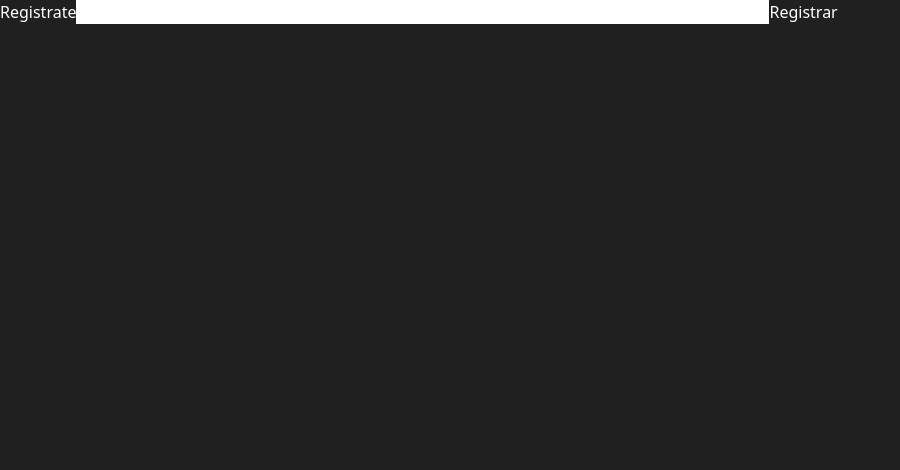
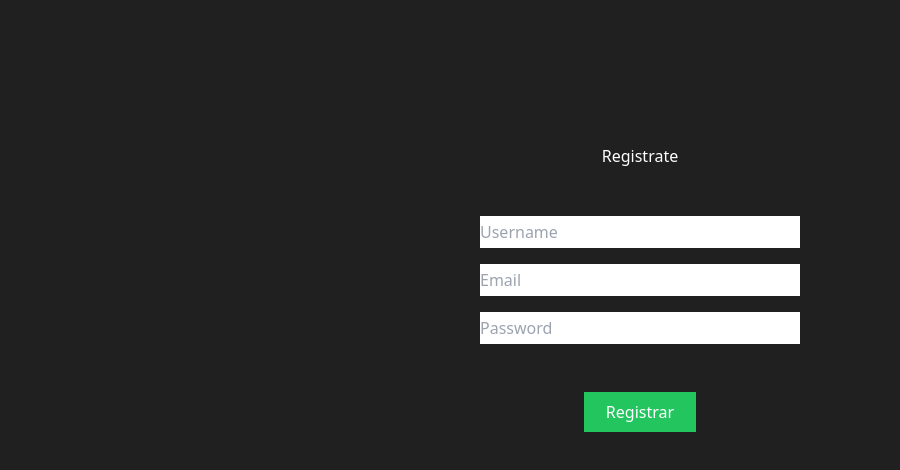
Before and after one commit to manuong/api-con-MongoDB, a React (Vite) app in the folder client/: page /register in a window 1280 px wide. Shown: the top 470 px of the page, without its empty margins (0-900 px from the left). Built offline with nearby package versions, Linux system fonts and the light colour scheme.

Commit message:
estilos con tailwind version 1 de register

```diff
--- a/client/src/views/RegisterView.jsx
+++ b/client/src/views/RegisterView.jsx
@@ -17,18 +17,35 @@ import { useForm } from 'react-hook-form';
 const RegisterView = () => {
   const { register, handleSubmit } = useForm();
 
+  const functionSubmit = (values) => {
+    console.log(values);
+  };
+
   return (
-    <div className="flex">
-      <h1>Registrate</h1>
-      <form
-        onSubmit={handleSubmit((values) => {
-          console.log(values);
-        })}
-      >
-        <input type="text" {...register('username', { required: true })} />
-        <input type="text" {...register('email', { required: true })} />
-        <input type="text" {...register('password', { required: true })} />
-        <button type="submit">Registrar</button>
+    <div className="flex flex-col items-center">
+      <h1 className="mb-10 mt-36">Registrate</h1>
+      <form onSubmit={handleSubmit(functionSubmit)} className="flex flex-col items-center">
+        <input
+          placeholder="Username"
+          type="text"
+          {...register('username', { required: true })}
+          className="w-80 h-8 m-2"
+        />
+        <input
+          placeholder="Email"
+          type="text"
+          {...register('email', { required: true })}
+          className="w-80 h-8 m-2"
+        />
+        <input
+          placeholder="Password"
+          type="text"
+          {...register('password', { required: true })}
+          className="w-80 h-8 m-2"
+        />
+        <button type="submit" className="bg-green-500 w-28 h-10 hover:rounded-lg duration-200 mt-10">
+          Registrar
+        </button>
       </form>
     </div>
   );
```
